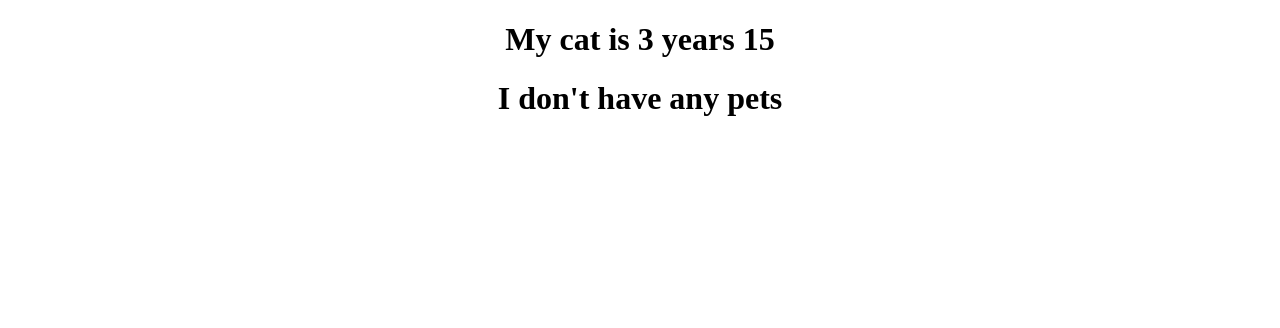
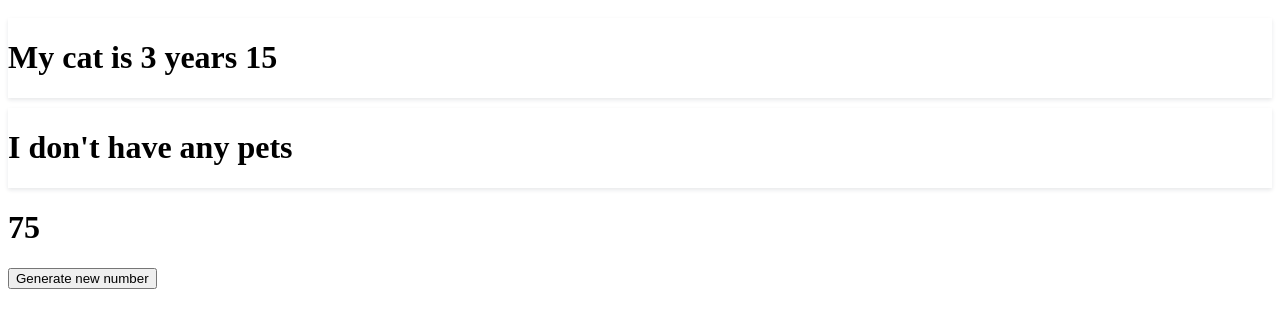
Before and after one commit to GitHubStanislav/app_01, a React (Create React App) app: page / in a window 1280 px wide. Shown: the top 328 px of the page. Built offline with nearby package versions, Linux system fonts and the light colour scheme.

Commit message:
useState

```diff
--- a/src/App.css
+++ b/src/App.css
@@ -1,3 +1,4 @@
 .App {
-  text-align: center;
+  display: flex;
+  flex-direction: column;
 }
--- a/src/App.js
+++ b/src/App.js
@@ -1,11 +1,13 @@
 import "./App.css";
 import PetInfo from "./components/PetInfo";
+import RandomNumber from "./components/RandomNamber";
 
 function App() {
   return (
     <div className="App">
       <PetInfo animal="cat" age="15" hasPet={true} />
       <PetInfo animal="dog" age={25} hasPet={false} />
+      <RandomNumber/>
     </div>
   );
 }
--- /dev/null
+++ b/src/components/PetInfo.css
@@ -0,0 +1,5 @@
+.wrapper{
+    box-shadow: 0 0.125rem 0.25rem rgba(19,31,51,.1);
+    display: flex;
+    margin-top: 10px;
+}
--- a/src/components/PetInfo.js
+++ b/src/components/PetInfo.js
@@ -1,10 +1,15 @@
+import "./PetInfo.css";
 function PetInfo(props) {
   const { animal, age, hasPet } = props;
   const text = hasPet
     ? `My ${animal} is 3 years ${age}`
     : "I don't have any pets";
 
-  return <h1>{text}</h1>;
+  return (
+    <div className="wrapper">
+      <h1>{text}</h1>
+    </div>
+  );
 }
 
 export default PetInfo;
--- /dev/null
+++ b/src/components/RandomNamber.js
@@ -0,0 +1,20 @@
+import { useState } from "react";
+
+function generateRandomNum() {
+  return Math.floor(Math.random() * 100);
+}
+
+function RandomNumber() {
+  const [randomNum, setRandomNum] = useState(generateRandomNum());
+  const changeRandomNum = () => {
+    setRandomNum(generateRandomNum());
+  };
+  return (
+    <div>
+      <h1>{randomNum}</h1>
+      <button onClick={changeRandomNum}>Generate new number</button>
+    </div>
+  );
+}
+
+export default RandomNumber;
```
